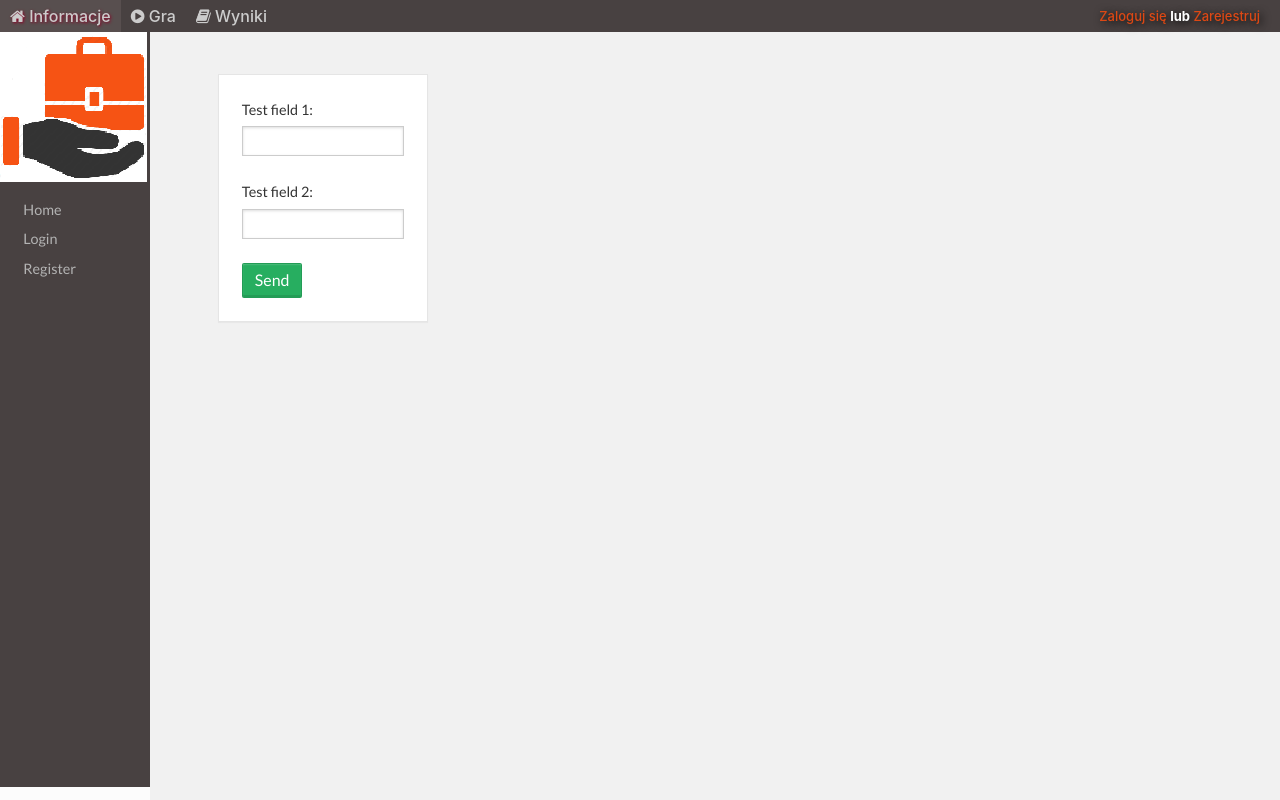
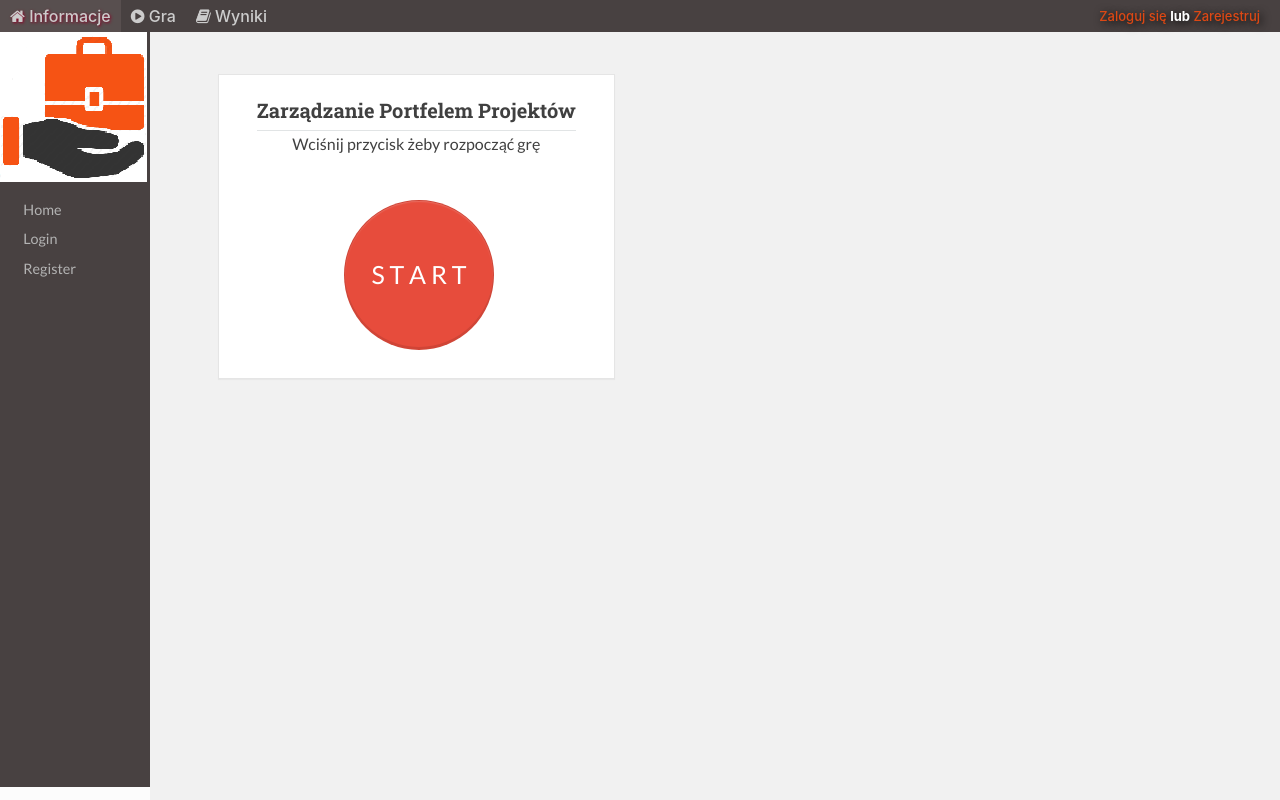
Before and after one commit to piotrpasterak/mgmnt_game, a Django app: page /game/ in a window 1280 px wide. Run offline with Django 3.2, Linux system fonts and the light colour scheme; some libraries are stand-ins or nearby versions.

Commit message:
Created START GAME block

```diff
--- a/templates/game/main.html
+++ b/templates/game/main.html
@@ -1,25 +1,77 @@
 {% extends 'base.html' %}
+{% load static %}
+
 
 {% block title %}Game{% endblock %}
 
 {% block content %}
     <div id="game-main" class="app">
-        <form id="form_game" class="form-horizontal" method="post" onsubmit="send_request(event, 'form_game')">
+        <form id="form_game" class="form-horizontal" method="post" onsubmit="start_game(event, 'form_game')">
             {% csrf_token %}
-            <p>
-                <label for="id_test1">Test field 1:</label>
-                <input type="text" name="test1" id="id_test1">
-            </p>
-            <p>
-                <label for="id_test2">Test field 2:</label>
-                <input type="text" name="test2" id="id_test2">
-            </p>
-            <button type="submit" class="btn btn-success">Send</button>
+            <div class="container">
+                <h1>Zarządzanie Portfelem Projektów</h1>
+                <hr>
+                <div class="row">
+                    <div class="col-centered">
+                        <p>Wciśnij przycisk żeby rozpocząć grę</p>
+                    </div>
+
+                </div>
+                <div class="row" style="margin-top:20px">
+                    <div class="col-6 col-centered"><span class="input-group-btn"><input id="submit"
+                                                                                         class="btn btn-danger btn-big"
+                                                                                         type="submit" name="submit"
+                                                                                         value="S T A R T"></span></div>
+                </div>
+            </div>
         </form>
     </div>
 {% endblock %}
 {% block script %}
     <script type="text/javascript">
+        function start_game(event, form) {
+            let request;
+
+            event.preventDefault();
+
+            // Abort any pending request
+            if (request) {
+                request.abort();
+            }
+
+
+            // Fire off the request to backend
+            request = $.ajax({
+                headers: {'X-CSRFToken': $("[name=csrfmiddlewaretoken]").val()},
+                url: "{% url 'api-init-game' %}",
+                type: "post",
+                dataType: 'html',
+                encode: true
+            });
+
+            // Callback handler that will be called on success
+            request.done(function (response, textStatus, jqXHR) {
+                console.log(response);
+                $('#game-main').html(response);
+            });
+
+            // Callback handler that will be called on failure
+            request.fail(function (jqXHR, textStatus, errorThrown) {
+                console.log(jqXHR);
+                console.log(textStatus);
+                console.log(errorThrown);
+                $('#game-main').html(errorThrown);
+            });
+
+            // Callback handler that will be called regardless
+            // if the request failed or succeeded
+            request.always(function () {
+                invoke_loader('game-main', 5000)
+            });
+
+
+        }
+
         function send_request(event, form) {
             let request;
 
```
